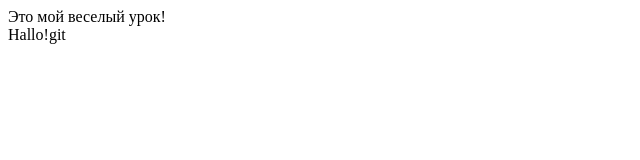
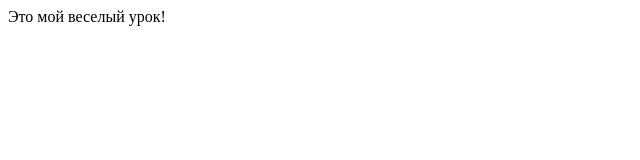
Before and after one commit to AndrSmirnov/asv-andrey1, a plain HTML site: page index.html in a window 1280 px wide. Shown: the full height of the page, 0-640 px from the left. Drawn offline with Linux system fonts and the light colour scheme.

Commit message:
Revert "bad"
This reverts commit 74410958bbead39e8dce1302503c51e3136a0521.

```diff
--- a/index.html
+++ b/index.html
@@ -11,7 +11,7 @@
     <header>Это мой веселый урок!</header>
 
     <!-- main -->
-    <main>Hallo!git</main>
+    <main></main>
 
     <!-- footer -->
     <footer></footer>
```
